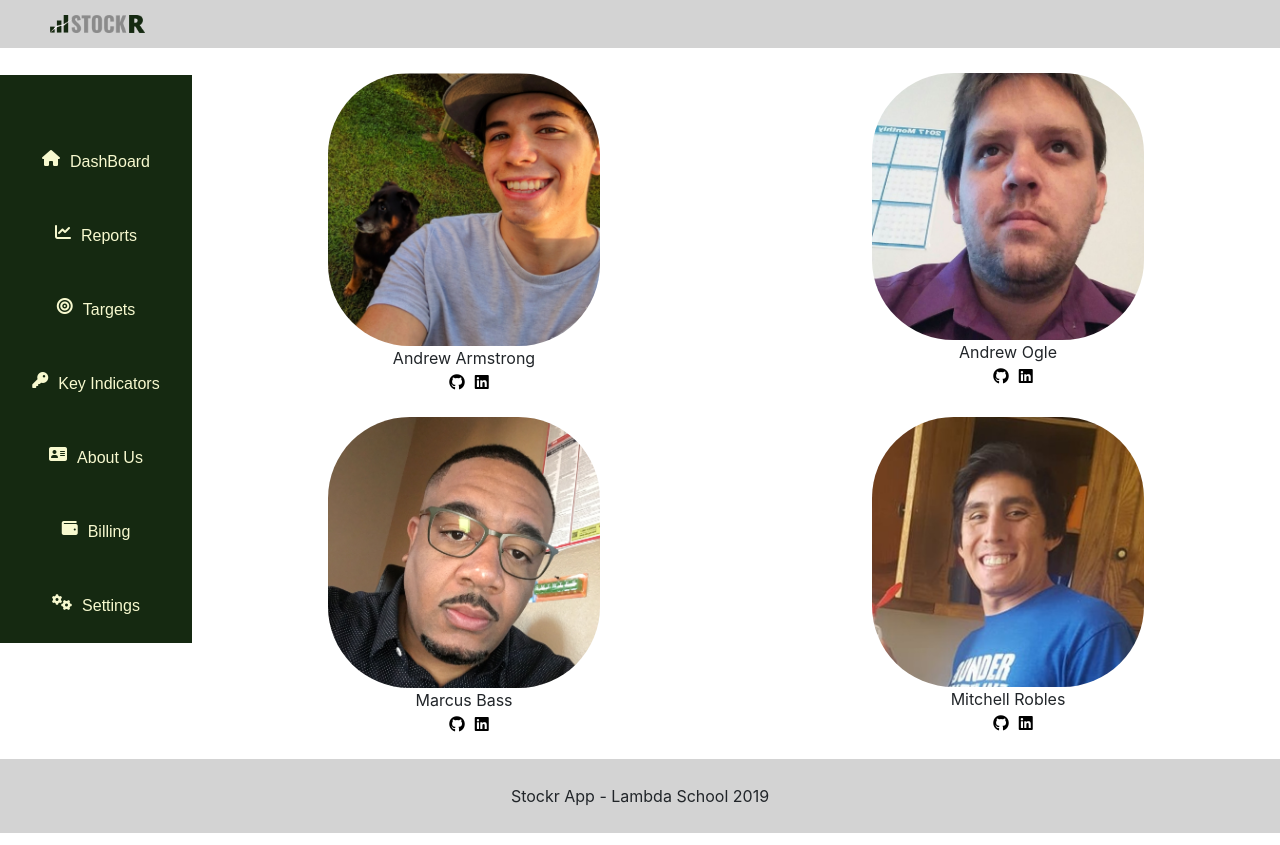
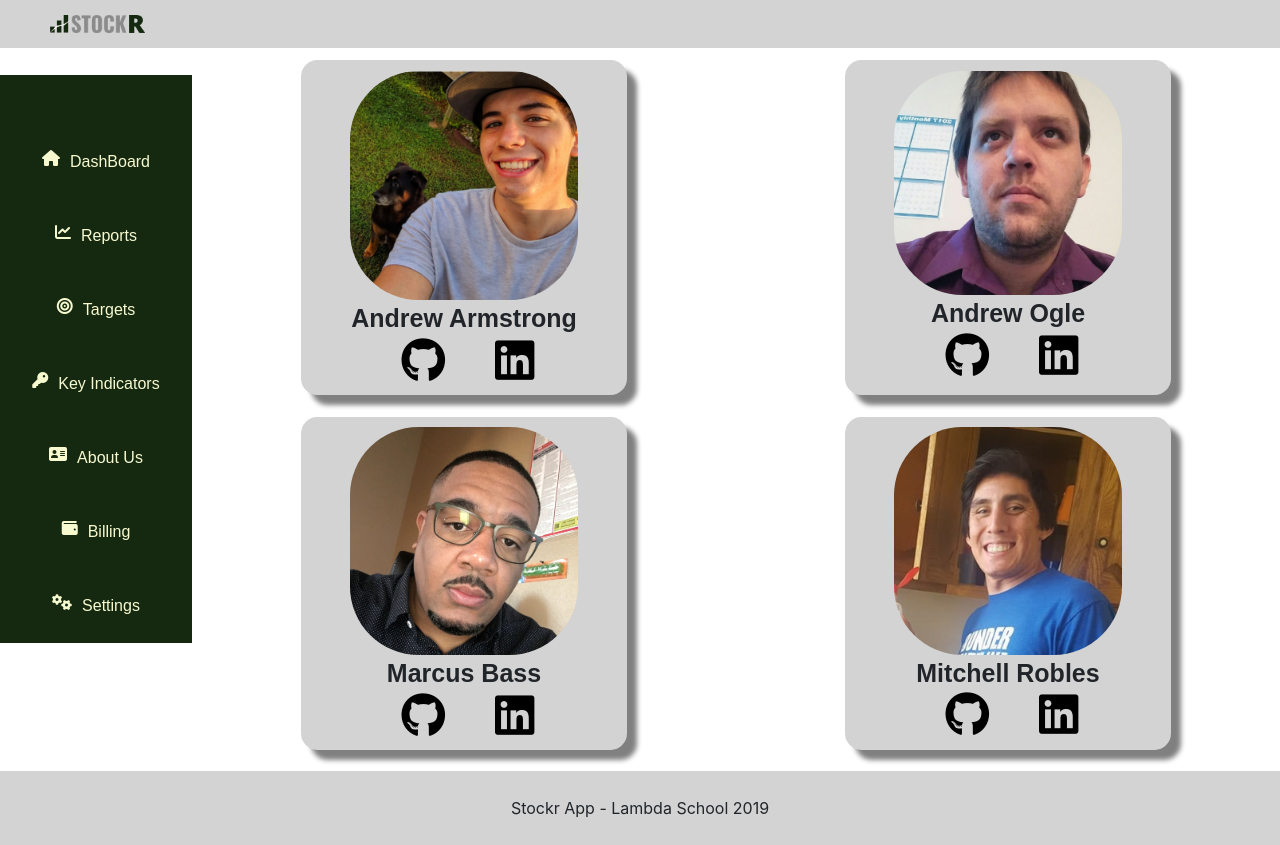
Before and after one commit to stockr-app/frontendtest, a React (Create React App) app in the folder app/: page /app/aboutus in a window 1280 px wide. Built offline with nearby package versions, Linux system fonts and the light colour scheme.

Commit message:
cleaned up styling

```diff
--- a/app/src/components/AboutUs/AboutUs.css
+++ b/app/src/components/AboutUs/AboutUs.css
@@ -1,24 +1,38 @@
 .image-container {
-    /* border: 2px solid black; */
     width: 85%;
     float: right;
     display: flex;
     flex-wrap: wrap;
-    margin-top: 2%;
+    margin-top: 1%;
 }
 
 .profile-image {
-    /* border: 2px solid red; */
-    width: 50%;
-    margin-bottom: 2%;
+    width: 30%;
+    border-radius: 5%;
+    margin: 0 10% 2%;
+    padding: 1% 0 1% 0;
+    background-color: lightgray;
+    box-shadow: 10px 10px 5px gray;
 }
 
 .image {
-    width: 50%;
+    width: 70%;
     height: auto;
     border-radius: 30%;
 }
 
-.link {
+.name {
+    font-family: "Ubuntu", sans-serif;
+    font-weight: bold;
+    font-size: 25px;
+}
+
+.fab {
     color: black;
+    width: 25%;
+    font-size: 45px;
 }
+
+.fab:hover {
+    text-shadow: 2px 2px 4px #000000;
+}
--- a/app/src/components/AboutUs/AboutUs.js
+++ b/app/src/components/AboutUs/AboutUs.js
@@ -16,51 +16,51 @@ class AboutUs extends Component {
         <div className="image-container">
           <div className="profile-image">
             <img src={AA} alt="AA" className="image" />
-            <div>Andrew Armstrong</div>
+            <div className="name">Andrew Armstrong</div>
             <a className="link" href="https://github.com/acarmstrong98">
-              <i class="fab fa-github" />
+              <i className="fab fa-github" />
             </a>
             <a className="link" href="">
-              <i class="fab fa-linkedin" />
+              <i className="fab fa-linkedin" />
             </a>
           </div>
           <div className="profile-image">
             <img src={AO} alt="AO" className="image" />
-            <div>Andrew Ogle</div>
+            <div className="name">Andrew Ogle</div>
             <a className="link" href="https://github.com/andrewogle">
-              <i class="fab fa-github" />
+              <i className="fab fa-github" />
             </a>
             <a
               className="link"
               href="https://www.linkedin.com/in/andrew-ogle-574ba759/"
             >
-              <i class="fab fa-linkedin" />
+              <i className="fab fa-linkedin" />
             </a>
           </div>
           <div className="profile-image">
             <img src={MB} alt="MB" className="image" />
-            <div>Marcus Bass</div>
+            <div className="name">Marcus Bass</div>
             <a className="link" href="https://github.com/marcusbass323">
-              <i class="fab fa-github" />
+              <i className="fab fa-github" />
             </a>
             <a
               className="link"
               href="https://www.linkedin.com/in/marcus-bass-7598b6106/"
             >
-              <i class="fab fa-linkedin" />
+              <i className="fab fa-linkedin" />
             </a>
           </div>
           <div className="profile-image">
             <img src={MR} alt="MR" className="image" />
-            <div>Mitchell Robles</div>
+            <div className="name">Mitchell Robles</div>
             <a className="link" href="https://github.com/mitchellr92">
-              <i class="fab fa-github" />
+              <i className="fab fa-github" />
             </a>
             <a
               className="link"
               href="https://www.linkedin.com/in/mitchell-robles-aa7980165/"
             >
-              <i class="fab fa-linkedin" />
+              <i className="fab fa-linkedin" />
             </a>
           </div>
         </div>
```
